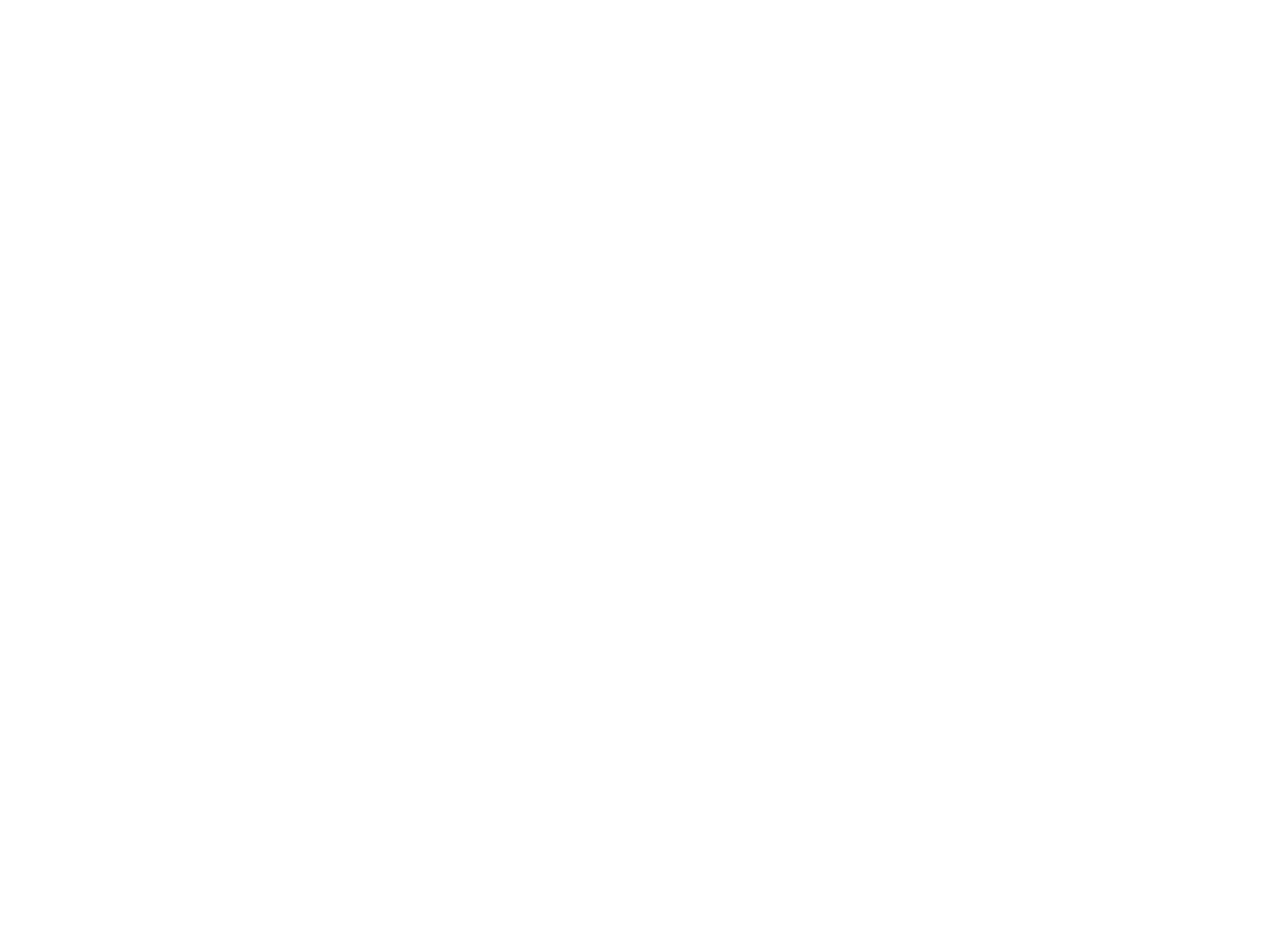
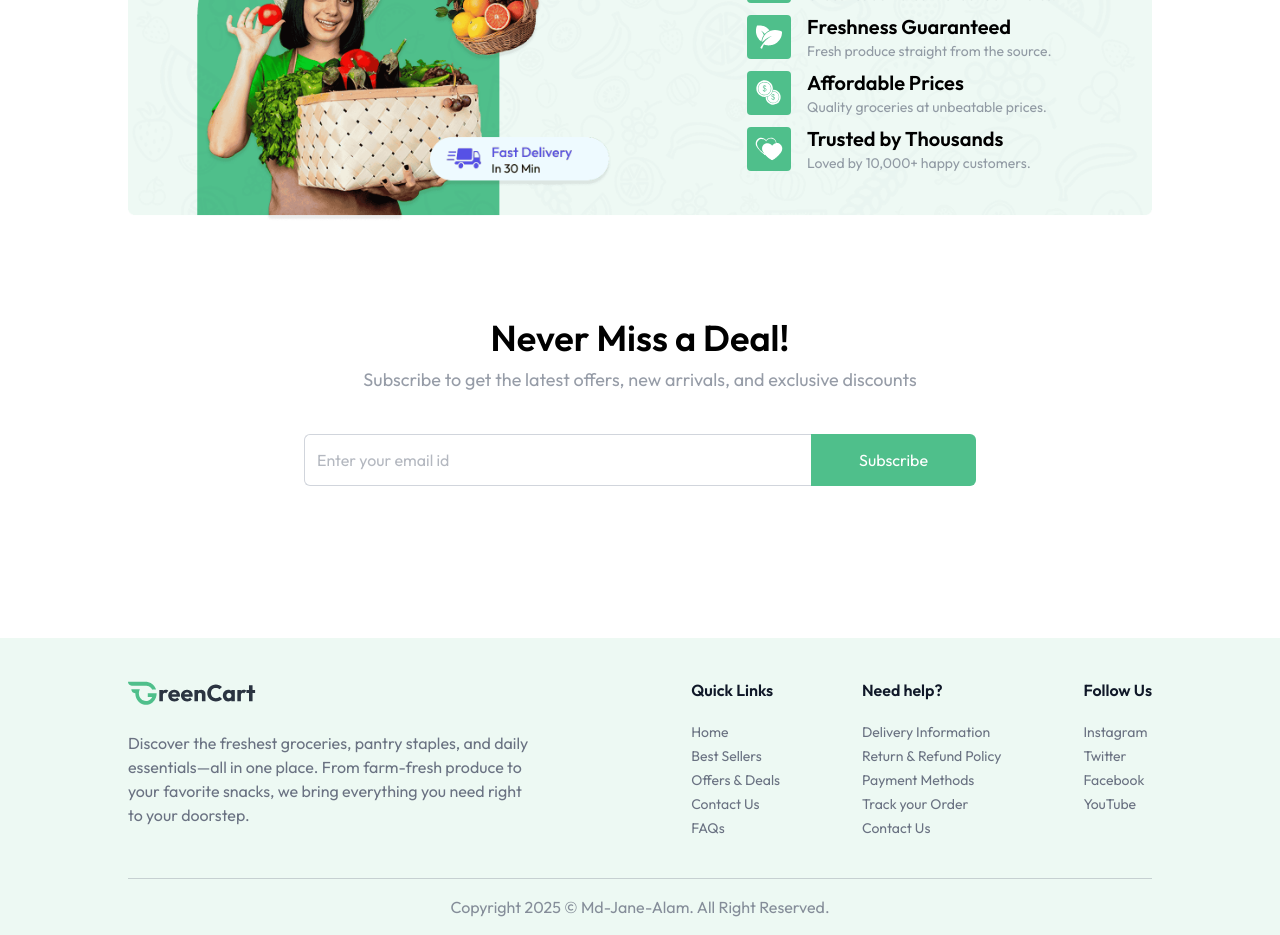
Before and after one commit to 96mdjanealam/earthy-harvest, a React (Vite) app in the folder client/: page / in a window 1280 px wide. Shown: the part 1460-2395 px from the top of the page. Before the commit the page ends 1204 px from the top, so only its background shows below. Built offline with nearby package versions, Linux system fonts and the light colour scheme.

Commit message:
homepage completed

```diff
--- a/client/src/App.jsx
+++ b/client/src/App.jsx
@@ -3,6 +3,7 @@
 import { Route, Routes, useLocation } from "react-router-dom";
 import Home from "./pages/Home";
 import { Toaster } from "react-hot-toast";
+import Footer from "./components/Footer";
 
 const App = () => {
   const isSellerPath = useLocation().pathname.includes("seller");
@@ -10,9 +11,7 @@
   return (
     <div>
       {!isSellerPath && <Navbar />}
-
       <Toaster />
-
       <div
         className={`${isSellerPath ? "" : "px-6 md:px-16 lg:px-24 xl:px-32"}`}
       >
@@ -20,6 +19,7 @@
           <Route path="/" element={<Home />} />
         </Routes>
       </div>
+      {!isSellerPath && <Footer />}
     </div>
   );
 };
--- /dev/null
+++ b/client/src/components/BottomBanner.jsx
@@ -0,0 +1,47 @@
+import React from "react";
+import { assets, features } from "../assets/assets";
+
+const BottomBanner = () => {
+  return (
+    <div className="relative mt-24">
+      <img
+        src={assets.bottom_banner_image}
+        alt="banner"
+        className="w-full hidden md:block"
+      />
+      <img
+        src={assets.bottom_banner_image_sm}
+        alt="banner"
+        className="w-full  md:hidden"
+      />
+      <div className="absolute inset-0 flex flex-col items-center md:items-end md:justify-center pt-16 md:pt-0 md:pr-24">
+        <div className="flex flex-col">
+          <h1 className="text-2xl md:text-3xl font-semibold text-primary mb-6">
+            Why We Are the Best?
+          </h1>
+          <div className="flex flex-col">
+            {features.map((feature, index) => (
+              <div key={index} className="flex items-center gap-4 mt-2">
+                <img
+                  src={feature.icon}
+                  alt={feature.title}
+                  className="md:w-11 w-9"
+                />
+                <div>
+                  <h3 className="text-lg md:text-xl font-semibold">
+                    {feature.title}
+                  </h3>
+                  <p className="text-gray-500/70 text-xs md:text-sm">
+                    {feature.description}
+                  </p>
+                </div>
+              </div>
+            ))}
+          </div>
+        </div>
+      </div>
+    </div>
+  );
+};
+
+export default BottomBanner;
--- /dev/null
+++ b/client/src/components/Footer.jsx
@@ -0,0 +1,67 @@
+import React from "react";
+import { assets, footerLinks } from "../assets/assets";
+
+const Footer = () => {
+  const linkSections = [
+    {
+      title: "Quick Links",
+      links: ["Home", "Best Sellers", "Offers & Deals", "Contact Us", "FAQs"],
+    },
+    {
+      title: "Need Help?",
+      links: [
+        "Delivery Information",
+        "Return & Refund Policy",
+        "Payment Methods",
+        "Track your Order",
+        "Contact Us",
+      ],
+    },
+    {
+      title: "Follow Us",
+      links: ["Instagram", "Twitter", "Facebook", "YouTube"],
+    },
+  ];
+  return (
+    <div className="px-6 md:px-16 lg:px-24 xl:px-32 mt-24 bg-primary/10">
+      <div className="flex flex-col md:flex-row items-start justify-between gap-10 py-10 border-b border-gray-500/30 text-gray-500">
+        <div>
+          <img
+            className="w-34 md:w-32"
+            src={assets.logo}
+            alt="dummyLogoColored"
+          />
+          <p className="max-w-[410px] mt-6">
+            Discover the freshest groceries, pantry staples, and daily
+            essentials—all in one place. From farm-fresh produce to your
+            favorite snacks, we bring everything you need right to your
+            doorstep.
+          </p>
+        </div>
+        <div className="flex flex-wrap justify-between w-full md:w-[45%] gap-5">
+          {footerLinks.map((section, index) => (
+            <div key={index}>
+              <h3 className="font-semibold text-base text-gray-900 md:mb-5 mb-2">
+                {section.title}
+              </h3>
+              <ul className="text-sm space-y-1">
+                {section.links.map((link, i) => (
+                  <li key={i}>
+                    <a href={link.url} className="hover:underline transition">
+                      {link.text}
+                    </a>
+                  </li>
+                ))}
+              </ul>
+            </div>
+          ))}
+        </div>
+      </div>
+      <p className="py-4 text-center text-sm md:text-base text-gray-500/80">
+        Copyright {new Date().getFullYear()} © Md-Jane-Alam. All Right Reserved.
+      </p>
+    </div>
+  );
+};
+
+export default Footer;
--- /dev/null
+++ b/client/src/components/NewLetter.jsx
@@ -0,0 +1,29 @@
+import React from "react";
+
+const NewLetter = () => {
+  return (
+    <div className="flex flex-col items-center justify-center text-center space-y-2 mt-24 pb-14">
+      <h1 className="md:text-4xl text-2xl font-semibold">Never Miss a Deal!</h1>
+      <p className="md:text-lg text-gray-500/70 pb-8">
+        Subscribe to get the latest offers, new arrivals, and exclusive
+        discounts
+      </p>
+      <form className="flex items-center justify-between max-w-2xl w-full md:h-13 h-12">
+        <input
+          className="border border-gray-300 rounded-md h-full border-r-0 outline-none w-full rounded-r-none px-3 text-gray-500"
+          type="text"
+          placeholder="Enter your email id"
+          required
+        />
+        <button
+          type="submit"
+          className="md:px-12 px-8 h-full text-white bg-primary hover:bg-primary-dull transition-all cursor-pointer rounded-md rounded-l-none"
+        >
+          Subscribe
+        </button>
+      </form>
+    </div>
+  );
+};
+
+export default NewLetter;
--- a/client/src/components/ProductCard.jsx
+++ b/client/src/components/ProductCard.jsx
@@ -8,7 +8,7 @@
 
   return (
     product && (
-      <div className="border border-gray-500/20 rounded-md md:px-4 px-3 py-2 bg-white max-w-56 w-full">
+      <div className="border border-gray-500/20 rounded-md md:px-4 px-3 py-2 bg-white w-full">
         <div className="group cursor-pointer flex items-center justify-center px-2">
           <img
             className="group-hover:scale-105 transition max-w-26 md:max-w-36"
--- a/client/src/pages/Home.jsx
+++ b/client/src/pages/Home.jsx
@@ -2,6 +2,8 @@
 import MainBanner from '../components/MainBanner'
 import Categories from '../components/Categories'
 import BestSeller from '../components/BestSeller'
+import BottomBanner from '../components/BottomBanner'
+import NewLetter from '../components/NewLetter'
 
 const Home = () => {
   return (
@@ -9,6 +11,8 @@
         <MainBanner/>
         <Categories/>
         <BestSeller/>
+        <BottomBanner/>
+        <NewLetter/>
     </div>
   )
 }
```
